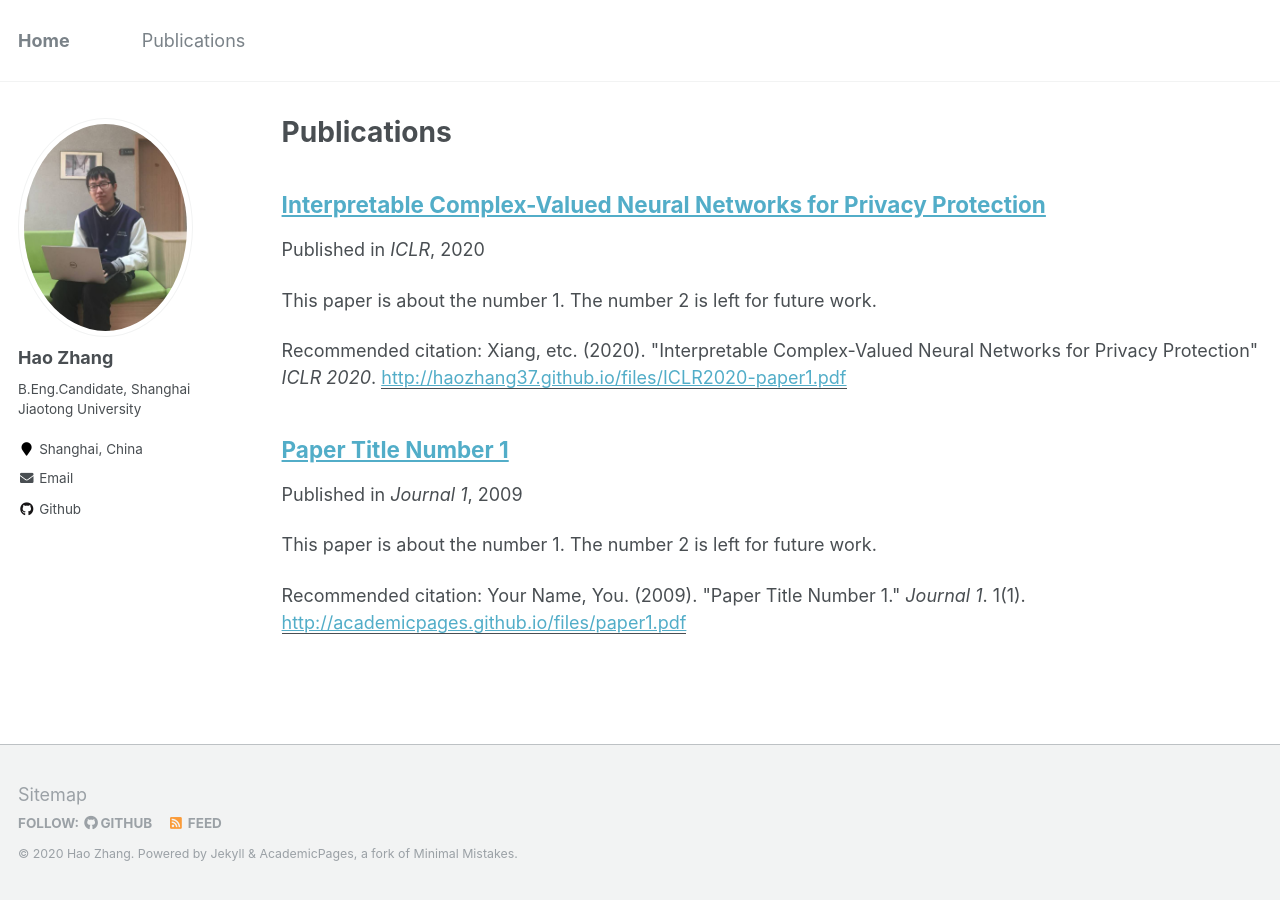
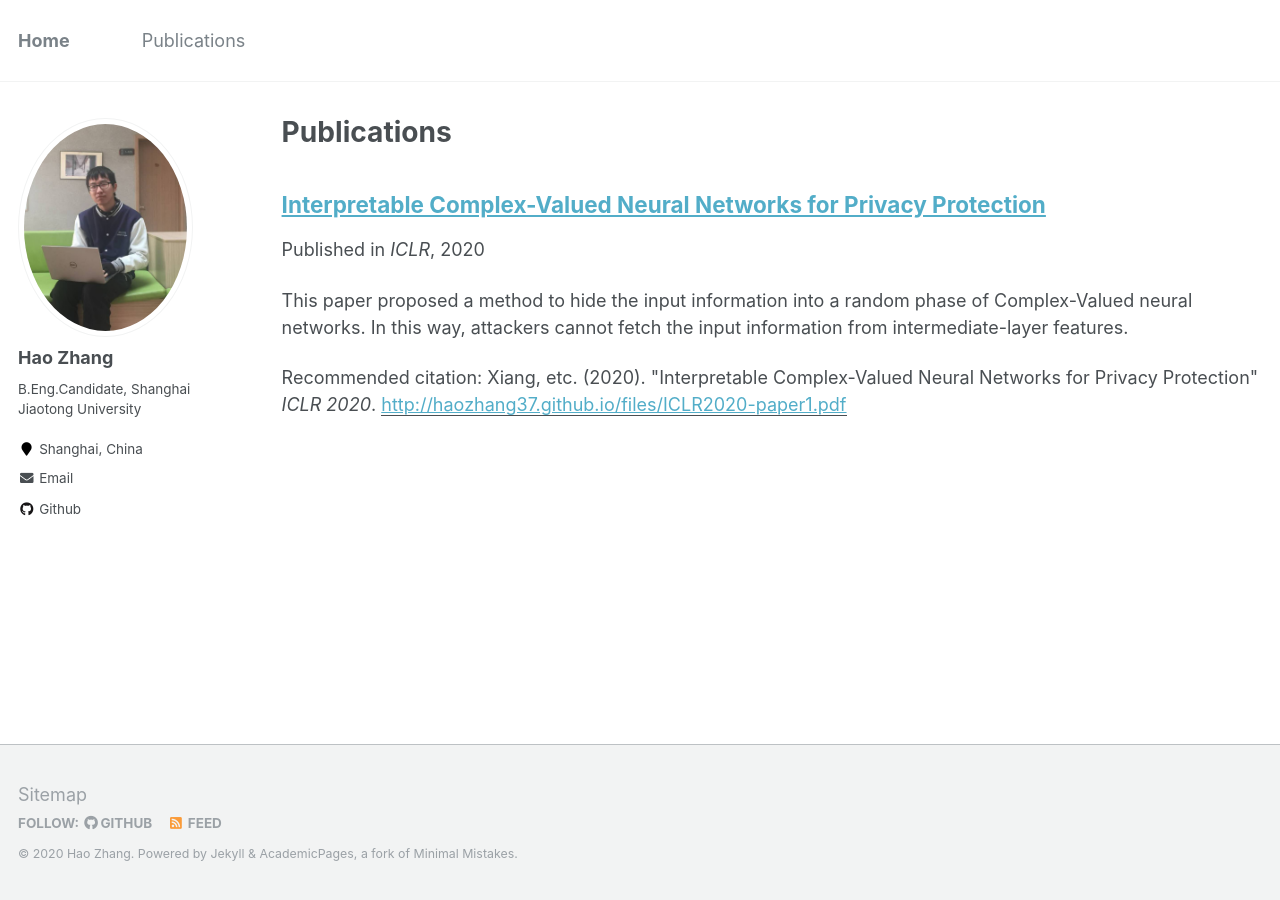
Before and after one commit to haozhang37/haozhang37.github.io, a Jekyll site: the page built from _pages/publications.md, in a window 1280 px wide. Built offline with Jekyll 4.4.1, drawn with Linux system fonts in a browser that asks for light colours.

Commit message:
update publications

```diff
--- a/_publications/2009-10-01-paper-title-number-1.md
+++ /dev/null
@@ -1,15 +0,0 @@
----
-title: "Paper Title Number 1"
-collection: publications
-permalink: /publication/2009-10-01-paper-title-number-1
-excerpt: 'This paper is about the number 1. The number 2 is left for future work.'
-date: 2009-10-01
-venue: 'Journal 1'
-paperurl: 'http://academicpages.github.io/files/paper1.pdf'
-citation: 'Your Name, You. (2009). &quot;Paper Title Number 1.&quot; <i>Journal 1</i>. 1(1).'
----
-This paper is about the number 1. The number 2 is left for future work.
-
-[Download paper here](http://academicpages.github.io/files/paper1.pdf)
-
-Recommended citation: Your Name, You. (2009). "Paper Title Number 1." <i>Journal 1</i>. 1(1).
--- a/_publications/2019-paper-1.md
+++ b/_publications/2019-paper-1.md
@@ -2,14 +2,10 @@
 title: "Interpretable Complex-Valued Neural Networks for Privacy Protection"
 collection: publications
 permalink: /publication/2019-paper-1
-excerpt: 'This paper is about the number 1. The number 2 is left for future work.'
+excerpt: 'This paper proposed a method to hide the input information into a random phase of Complex-Valued neural networks. In this way, attackers cannot fetch the input information from intermediate-layer features.'
 date: 2020-04-30
 venue: 'ICLR'
 paperurl: 'http://haozhang37.github.io/files/ICLR2020-paper1.pdf'
 citation: 'Xiang, etc. (2020). &quot;Interpretable Complex-Valued Neural Networks for Privacy Protection&quot; <i>ICLR 2020</i>.'
 ---
 Previous studies have found that an adversary attacker can often infer unintended input information from intermediate-layer features. We study the possibility of preventing such adversarial inference, yet without too much accuracy degradation. We propose a generic method to revise the neural network to boost the challenge of inferring input attributes from features, while maintaining highly accurate outputs. In particular, the method transforms real-valued features into complex-valued ones, in which the input is hidden in a randomized phase of the transformed features. The knowledge of the phase acts like a key, with which any party can easily recover the output from the processing result, but without which the party can neither recover the output nor distinguish the original input. Preliminary experiments on various datasets and network structures have shown that our method significantly diminishes the adversary's ability in inferring about the input while largely preserves the resulting accuracy.
-
-[Download paper here](http://haozhang37.github.io/files/ICLR2020-paper1.pdf)
-
-Recommended citation: Xiang, etc. (2020). "Interpretable Complex-Valued Neural Networks for Privacy Protection" <i>ICLR 2020</i>.
```
